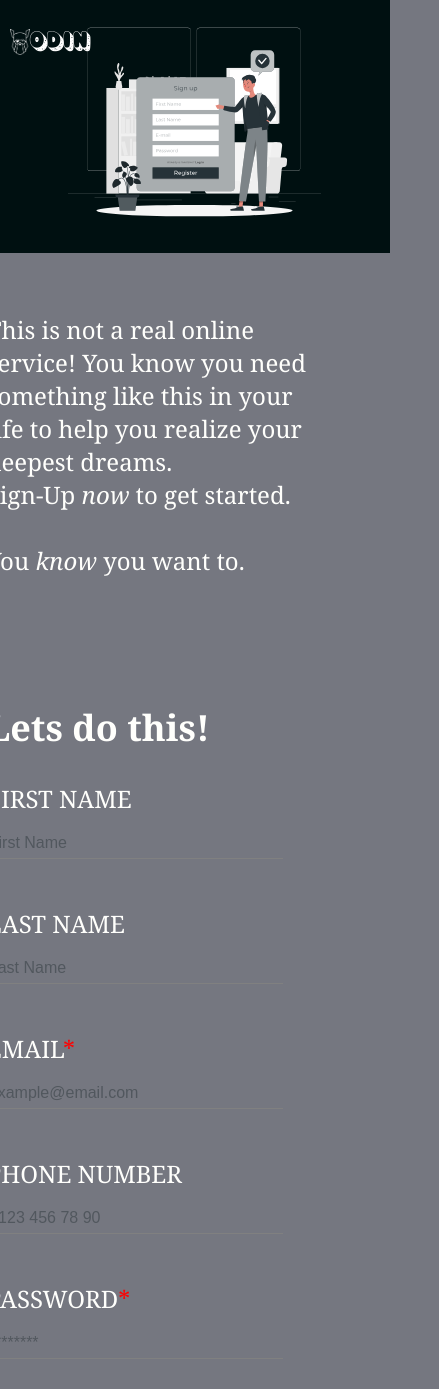
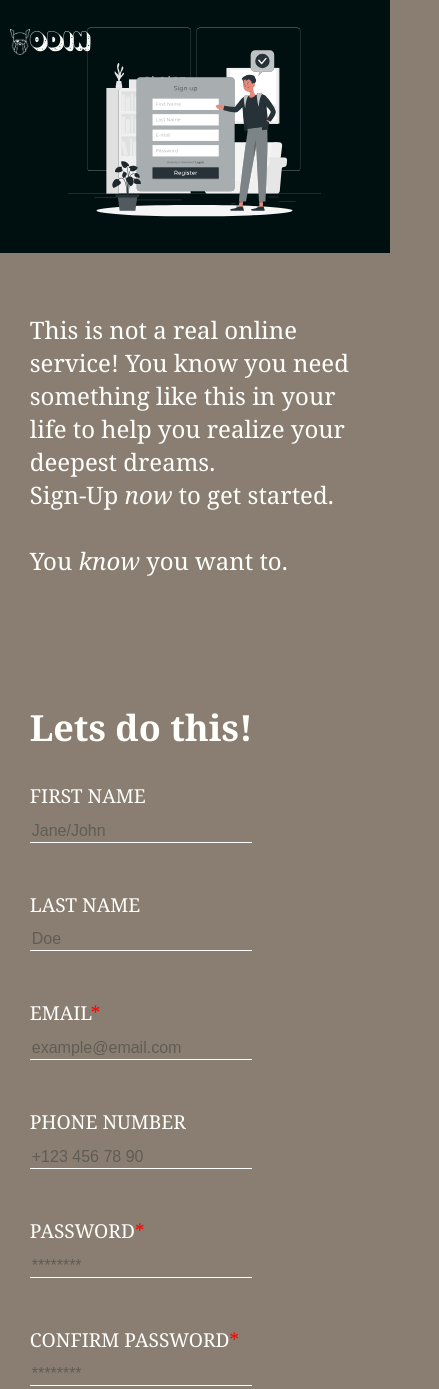
Before and after one commit to kalah26/TOP-Sign-Up-Form, a plain HTML site: page index.html in a window 390 px wide. Shown: the top 1389 px of the page, 439 px wide, since content can reach past the window. Drawn offline with Linux system fonts and the light colour scheme.

Commit message:
Corrected the behavior of the main divs when switching size and cleaned our stylesheet

```diff
--- a/index.html
+++ b/index.html
@@ -25,17 +25,17 @@
                     <div class="section">
                         <div class="sub-section">
                             <label for="firstName">first name</label>
-                            <input type="text" id="firstName" name="firstName" placeholder="First Name">
+                            <input type="text" id="firstName" name="firstName" placeholder="Jane/John">
                         </div>
                         <div class="sub-section">
                             <label for="lastName">last name</label>
-                            <input type="text" id="lastName" name="lastName" placeholder="Last Name">
+                            <input type="text" id="lastName" name="lastName" placeholder="Doe">
                         </div>
                     </div>
                     <div class="section">
                         <div class="sub-section">
                             <label for="email">Email<span class="required">*</span></label>
-                            <input type="email" id="email" name="email" required placeholder="example@email.com">
+                            <input type="email" id="email" name="email" required placeholder="example@email.com" value="" pattern="^(http|https|ftp):[\/]{2}([a-zA-Z0-9\-\.]+\.[a-zA-Z]{2,4})(:[0-9]+)?\/?([a-zA-Z0-9\-\._\?\,\'\/\\\+&amp;%\$#\=~]*)">
                         </div>
                         <div class="sub-section">
                             <label for="phoneNumber">phone number</label>
@@ -45,11 +45,11 @@
                     <div class="section">
                         <div class="sub-section">
                             <label for="pwd">password<span class="required">*</span></label>
-                            <input type="password" id="pwd" name="pwd" required placeholder="********">
+                            <input type="password" id="pwd" name="pwd" required placeholder="********" pattern="^(?=.*[a-z])(?=.*[A-Z])(?=.*\d).{6,12}$">
                         </div>
                         <div class="sub-section">
                             <label for="pwdConfirm">confirm password<span class="required">*</span></label>
-                            <input type="password" id="pwdConfirm" name="pwdConfirm" required placeholder="********">
+                            <input type="password" id="pwdConfirm" name="pwdConfirm" required placeholder="********" pattern="^(?=.*[a-z])(?=.*[A-Z])(?=.*\d).{8,12}$">
                         </div>
                     </div>
                 </div>
--- a/style.css
+++ b/style.css
@@ -1,3 +1,10 @@
+:root {
+    --b-bg-color : #8A7E72;
+    --img-bg-color: #001011;
+    --font-color: #FFFFFC;
+    --border-color: #FEFFFE;
+}
+
 @font-face {
     font-family: 'space_timeregular';
     src: url('fonts/spacetime-regular-webfont.woff2') format('woff2'),
@@ -26,9 +33,10 @@ html {
 body {
     padding: 0;
     margin: 0;
+    height: 100vh;
     font-family: Cambria, Cochin, Georgia, Times, 'Times New Roman', serif;
     font-size: 1.5em;
-    background-color: #757780;
+    background-color: var(--b-bg-color);
 
     display: flex;
     flex-direction: row;
@@ -42,11 +50,12 @@ body {
     padding: 0;
     margin: 0;
     background: url('img/sign-up-rafiki.svg') no-repeat center;
-    background-color: #001011;
+    background-color: var(--img-bg-color);
     /* size: 100%; */
     width: 40vw;
     height: 100vh;
     display: flex;
+    position: relative;
     flex-direction: column;
     align-items: stretch;
     justify-content: stretch;
@@ -65,7 +74,7 @@ body {
 .logo-container > span{
     font-family: space_timeregular, serif;
     font-size: 4em;
-    color: #fff;
+    color: var(--font-color);
 }
 
 .logo-container img {
@@ -74,8 +83,8 @@ body {
 
 /* form styling */
 .form-container {
-    background-color: #757780;
-    color: #FFFFFC;
+    background-color: var(--b-bg-color);
+    color: var(--font-color);
 }
 
 .registration, .form-description {
@@ -86,16 +95,15 @@ body {
     display: flex;
     flex-flow: row wrap;
     align-items: center;
-    /* gap: 3em; */
 }
 
 .sub-section {
     display: flex;
     flex-flow: column wrap;
-    margin-right: 5em;
+    margin-right: 4em;
     margin-bottom: 2em;
     text-transform: uppercase   ;
-    font-size: .6em;
+    font-size: 1em;
 }
 
 label {
@@ -118,33 +126,45 @@ input::placeholder {
     opacity: .3;
 }
 
+input[type="text"], input[type="tel"], input[type="email"], input[type="password"] {
+    border-bottom: solid var(--border-color) 1px;
+    width: 35ch;
+    height: 3ch;
+    background:none
+}
+
 input[type="text"]:focus, input[type="email"]:focus, input[type="tel"]:focus, input[type="password"]:focus {
     appearance: none;
     /* background-color: #fff; */
     color: #001011;
-    border-bottom: solid #fff;
+    border-bottom: solid var(--font-color);
     outline: none;
-    font-size: 1.2em;
+    font-size: 1em;
 }
 
 .button, .login-link {
     margin: 1.5em;
 }
 
-input[type="text"], input[type="tel"], input[type="email"], input[type="password"] {
-    border-bottom: solid gray 1px;
-    width: 100%;
-    height: 4ch;
-    background:none
+.login-link {
+    margin-bottom: 2em;
 }
 
 input[type="text"]::placeholder, input[type="tel"]::placeholder, input[type="email"]::placeholder, input[type="password"]::placeholder {
     color: #001011;
 }
 
+input[type="email"]:focus:valid, input[type="text"]:focus:valid, input[type="password"]:focus:valid, input[type="tel"]:focus:valid {
+    border-bottom: solid 1px green;
+}
+
+input[type="email"]:focus:invalid, input[type="text"]:focus:invalid, input[type="tel"]:focus:invalid, input[type="password"]:focus:invalid {
+    border-bottom: solid 1px red;
+}
+
 .button {
-    color: #FFFFFC;
-    background-color: #001011;
+    color: var(--font-color);
+    background-color: var(--img-bg-color);
     font-size: 1em;
     font-weight: bold;
     padding: 1rem;
@@ -154,16 +174,25 @@ input[type="text"]::placeholder, input[type="tel"]::placeholder, input[type="ema
 }
 
 a {
-    color: #001011;
+    color: var(--img-bg-color);
+}
+
+.button:hover {
+    transform: scale(1.1);
+    transition: ease-in-out;
 }
 
 @media  only screen and (max-width: 768px) {
     body {
+        padding: 0;
+        margin: 0;
+        height: auto;
+        display: flex;
         flex-direction: column;
     }
 
     .img-container {
-        width: 100%;
+        width: 100vw;
         height: 30vh;
         display: flex;
         flex-direction: row;
@@ -181,6 +210,7 @@ a {
 
     .logo-container > span {
         font-size: 100%;
+        flex: 1;
     }
 
     .logo-container > img {
@@ -191,19 +221,24 @@ a {
         display: flex;
         flex-direction: column;
         font-size: 1em;
-        justify-content: center;
+        justify-content: flex-start;
         align-items: flex-start;
     }
 
     input[type="text"], input[type="tel"], input[type="email"], input[type="password"] {
-        border-bottom: solid gray 1px;
-        width: 40ch;
-        height: 4ch;
+        border-bottom: solid var(--border-color) 1px;
+        width: 30ch;
+        height: 3ch;
         background:none
     }
 
+    input[type="text"]::placeholder, input[type="tel"]::placeholder, input[type="email"]::placeholder, input[type="password"]::placeholder {
+        color: #001011;
+        font-size: 1.2em;
+    }
+
     label {
-        font-size: 1em;
+        font-size: .8em;
     }
 
     .form-description {
```
